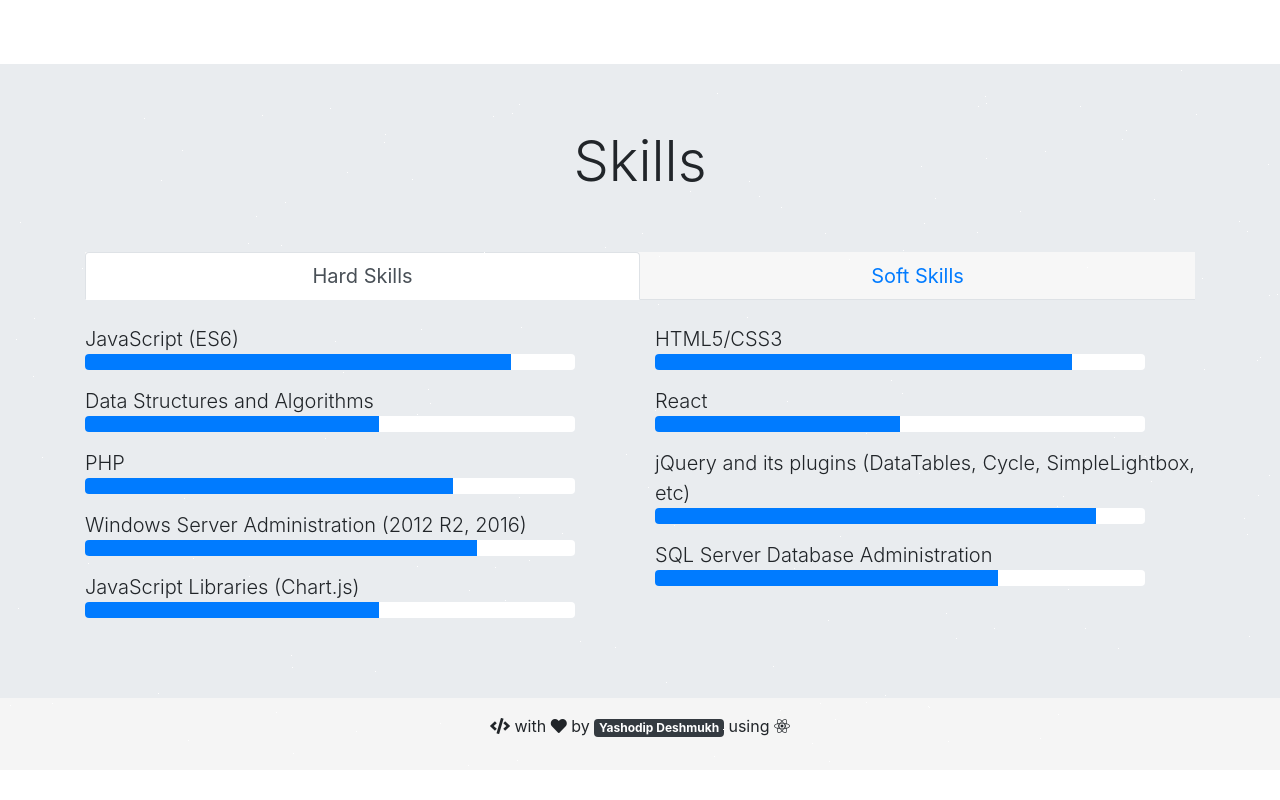
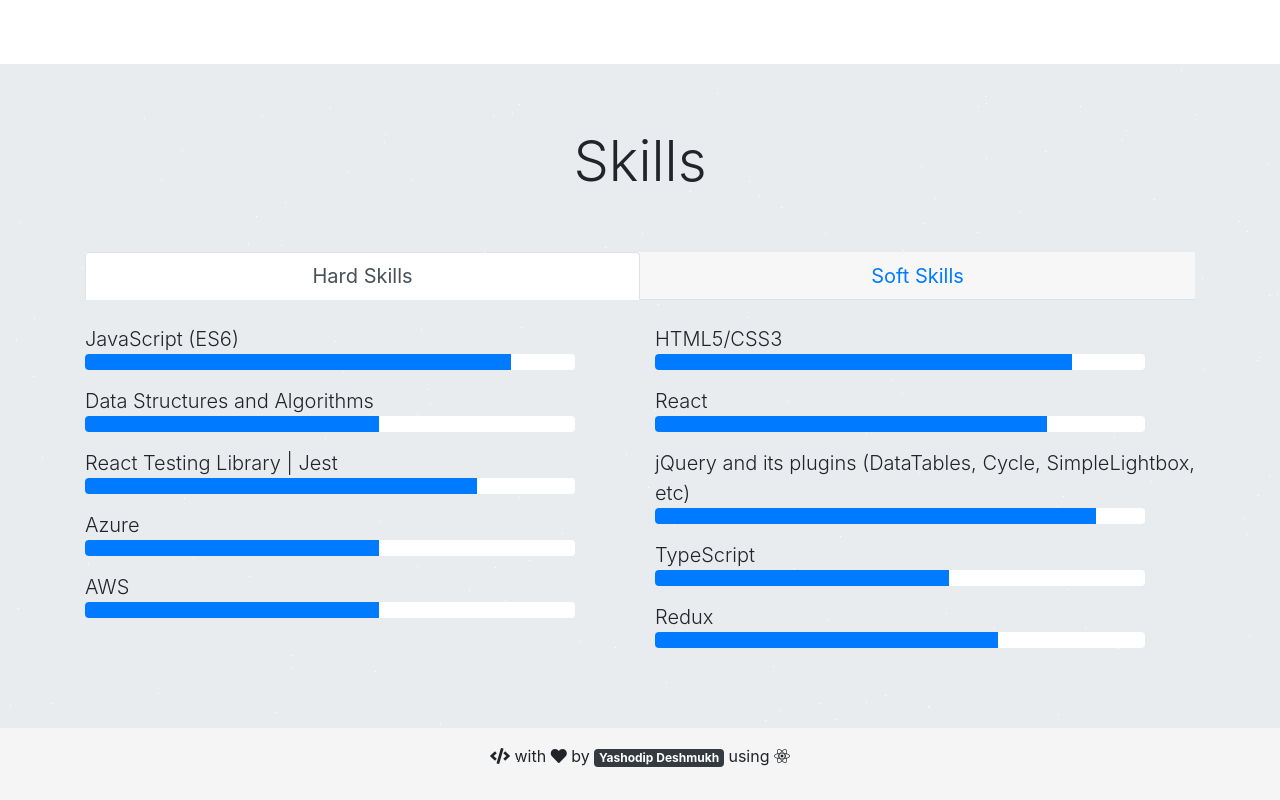
Before and after one commit to yashodip/home, a React (Create React App) app: page / in a window 1280 px wide. Shown: the part 1804-2604 px from the top of the page. Before the commit the page ends 2574 px from the top, so only its background shows below. Built offline with nearby package versions, Linux system fonts and the light colour scheme; no server answers.

Commit message:
skills updated

```diff
--- a/src/components/Skills.jsx
+++ b/src/components/Skills.jsx
@@ -1,61 +1,109 @@
-import React, { useState, useEffect, Profiler } from "react";
-import ProgressBar from 'react-bootstrap/ProgressBar'
-import Tabs from 'react-bootstrap/Tabs'
-import Tab from 'react-bootstrap/Tab'
+import React from "react"
+import ProgressBar from "react-bootstrap/ProgressBar"
+import Tab from "react-bootstrap/Tab"
+import Tabs from "react-bootstrap/Tabs"
 const divStyle = {
-    display: 'flex',
-    flexDirection: 'row',
-    alignItems: 'center'
-};
+  display: "flex",
+  flexDirection: "row",
+  alignItems: "center",
+}
 const Skills = () => {
   return (
-        <div id="skills" className="jumbotron jumbotron-fluid m-0" >
+    <div id="skills" className="jumbotron jumbotron-fluid m-0">
       <div className="container container-fluid">
-
         {/* <div className="col-5 d-none d-lg-inline align-self-center">
             </div> */}
         <div className="d-inline align-self-center">
           <h1 className="display-4 pb-5 text-center">Skills</h1>
 
-                    <Tabs defaultActiveKey="home" justify variant="tabs" transition={false} id="skills-tabs" style={{ backgroundColor: '#f7f7f7', fontSize: '1.25rem' }}>
+          <Tabs
+            defaultActiveKey="home"
+            justify
+            variant="tabs"
+            transition={false}
+            id="skills-tabs"
+            style={{ backgroundColor: "#f7f7f7", fontSize: "1.25rem" }}
+          >
             <Tab eventKey="home" title="Hard Skills">
               <div className="row">
                 <div className="col">
                   <br />
-                                    <p className="lead">JavaScript (ES6)
-                  <ProgressBar now={87} style={{ width: '490px', backgroundColor: 'white' }} />
+                  <p className="lead">
+                    JavaScript (ES6)
+                    <ProgressBar
+                      now={87}
+                      style={{ width: "490px", backgroundColor: "white" }}
+                    />
                   </p>
-                                    <p className="lead">Data Structures and Algorithms
-                <ProgressBar now={60} style={{ width: '490px', backgroundColor: 'white' }} />
+                  <p className="lead">
+                    Data Structures and Algorithms
+                    <ProgressBar
+                      now={60}
+                      style={{ width: "490px", backgroundColor: "white" }}
+                    />
                   </p>
-                                    <p className="lead">PHP
-                <ProgressBar now={75} style={{ width: '490px', backgroundColor: 'white' }} />
+                  <p className="lead">
+                    React Testing Library | Jest
+                    <ProgressBar
+                      now={80}
+                      style={{ width: "490px", backgroundColor: "white" }}
+                    />
                   </p>
 
-                                    <p className="lead">Windows Server Administration (2012 R2, 2016)
-                  <ProgressBar now={80} style={{ width: '490px', backgroundColor: 'white' }} />
+                  <p className="lead">
+                    Azure
+                    <ProgressBar
+                      now={60}
+                      style={{ width: "490px", backgroundColor: "white" }}
+                    />
                   </p>
-                                    <p className="lead">JavaScript Libraries (Chart.js)
-                  <ProgressBar now={60} style={{ width: '490px', backgroundColor: 'white' }} />
+                  <p className="lead">
+                    AWS
+                    <ProgressBar
+                      now={60}
+                      style={{ width: "490px", backgroundColor: "white" }}
+                    />
                   </p>
                 </div>
                 <div className="col">
                   <br />
-                                    <p className="lead">HTML5/CSS3
-                <ProgressBar now={85} style={{ width: '490px', backgroundColor: 'white' }} />
+                  <p className="lead">
+                    HTML5/CSS3
+                    <ProgressBar
+                      now={85}
+                      style={{ width: "490px", backgroundColor: "white" }}
+                    />
                   </p>
-                                    <p className="lead">React
-                <ProgressBar now={50} style={{ width: '490px', backgroundColor: 'white' }} />
+                  <p className="lead">
+                    React
+                    <ProgressBar
+                      now={80}
+                      style={{ width: "490px", backgroundColor: "white" }}
+                    />
                   </p>
-                                    <p className="lead">jQuery and its plugins (DataTables, Cycle, SimpleLightbox, etc)
-                <ProgressBar now={90} style={{ width: '490px', backgroundColor: 'white' }} />
+                  <p className="lead">
+                    jQuery and its plugins (DataTables, Cycle, SimpleLightbox,
+                    etc)
+                    <ProgressBar
+                      now={90}
+                      style={{ width: "490px", backgroundColor: "white" }}
+                    />
                   </p>
 
-                                    <p className="lead">SQL Server Database Administration
-                  <ProgressBar now={70} style={{ width: '490px', backgroundColor: 'white' }} />
+                  <p className="lead">
+                    TypeScript
+                    <ProgressBar
+                      now={60}
+                      style={{ width: "490px", backgroundColor: "white" }}
+                    />
                   </p>
-
-
+                  <p className="lead">
+                    Redux
+                    <ProgressBar
+                      now={70}
+                      style={{ width: "490px", backgroundColor: "white" }}
+                    />
+                  </p>
                 </div>
               </div>
             </Tab>
@@ -96,10 +144,9 @@
             </Tab>
           </Tabs>
         </div>
-
       </div>
     </div>
-    );
-};
+  )
+}
 
-export default Skills;
+export default Skills
--- a/src/editable-stuff/configurations.json
+++ b/src/editable-stuff/configurations.json
@@ -2,7 +2,7 @@
   "backgroundType": "gradient",
   "plainBackgroundMode": "daylight",
   "devIntro": "Yashodip Deshmukh",
-  "devDesc": "Front End Developer | JavaScript Enthusiast | ReactJS | AWS | AZURE",
+  "devDesc": "Front End Developer | JavaScript Enthusiast | ReactJS | AWS | Azure",
   "gradientColors": "#EE7752, #E73C7E, #23A6D5, #23D5AB",
   "icons": [
     {
```
Lines whose indentation alone changed are shown as unchanged.
